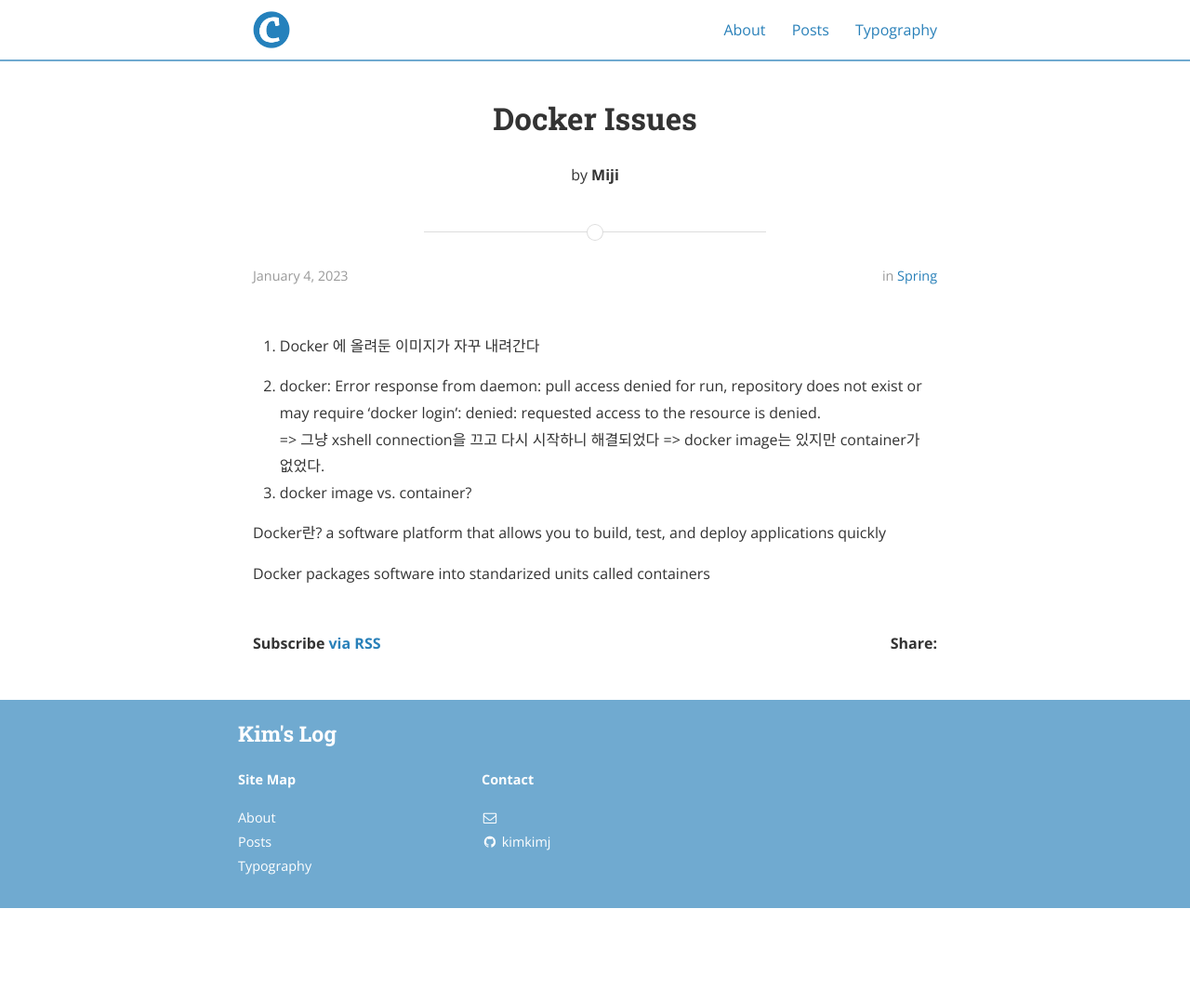
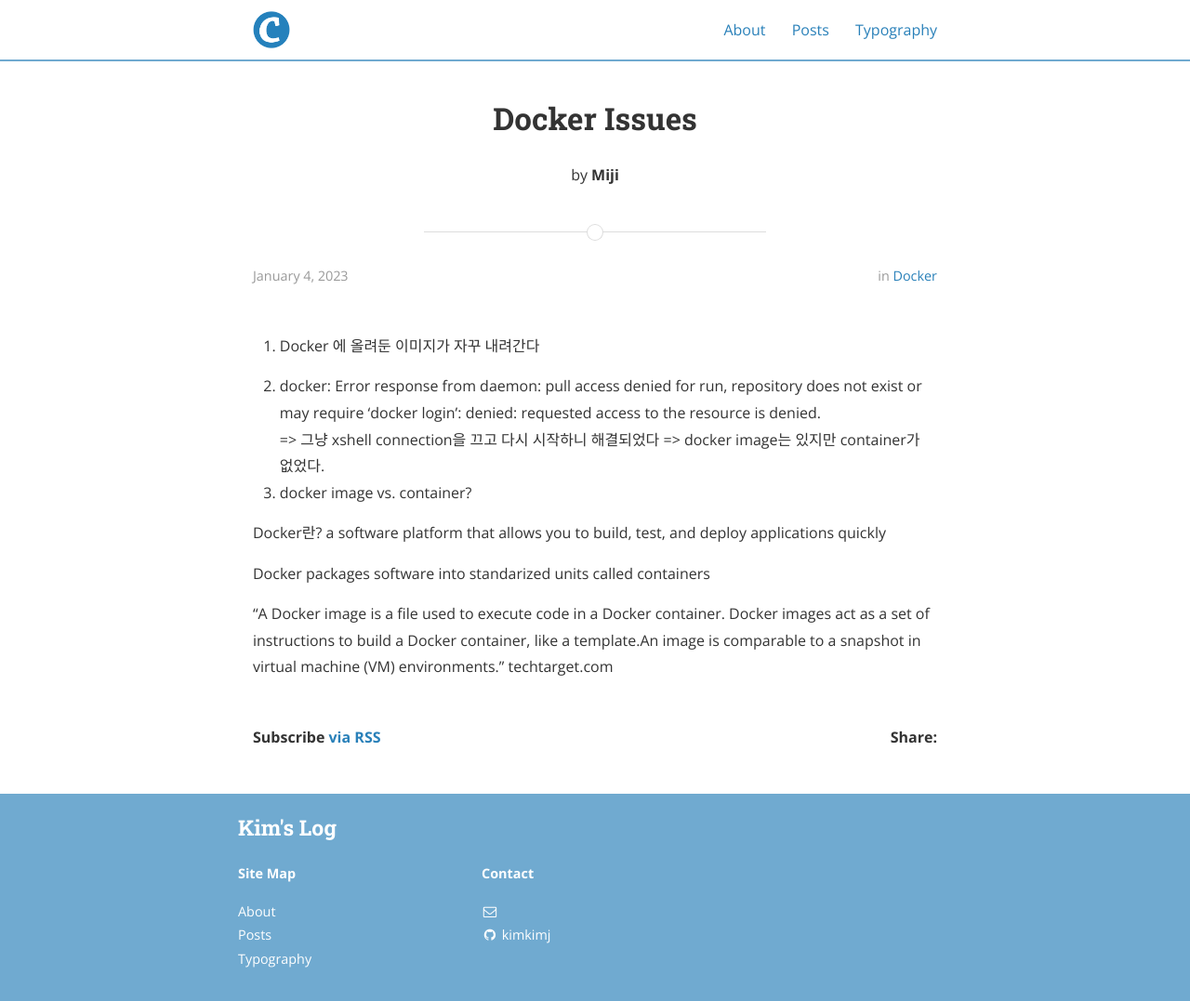
Before and after one commit to kimkimj/kimkimj.github.io, a Jekyll site: the page built from _posts/2023-01-04-docker.md, in a window 1280 px wide and 1077 px high. Shown: the whole window at 93% size. Built offline with Jekyll 4.4.1, drawn with Linux system fonts in a browser that asks for light colours; nearby versions of some CDN libraries.

Commit message:
new blog post on Docker

```diff
--- a/_posts/2023-01-04-docker.md
+++ b/_posts/2023-01-04-docker.md
@@ -3,7 +3,7 @@ layout: post
 title:  "Docker Issues"
 date:   2023-01-04T14:25:52-05:00
 author: Miji
-categories: Spring
+categories: Docker
 ---
 
 1. Docker 에 올려둔 이미지가 자꾸 내려간다
@@ -18,3 +18,6 @@ categories: Spring
     a software platform that allows you to build, test, and deploy applications quickly
 
   Docker packages software into standarized units called containers
+
+  "A Docker image is a file used to execute code in a Docker container. Docker images act as a set of instructions to build a Docker container, like a template.An image is comparable to a snapshot in virtual machine (VM) environments."
+  techtarget.com
```
